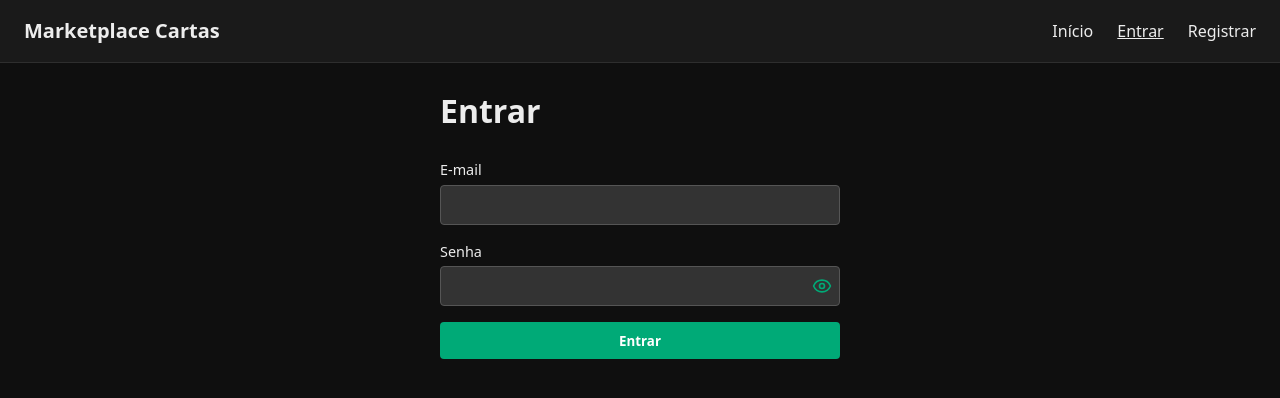
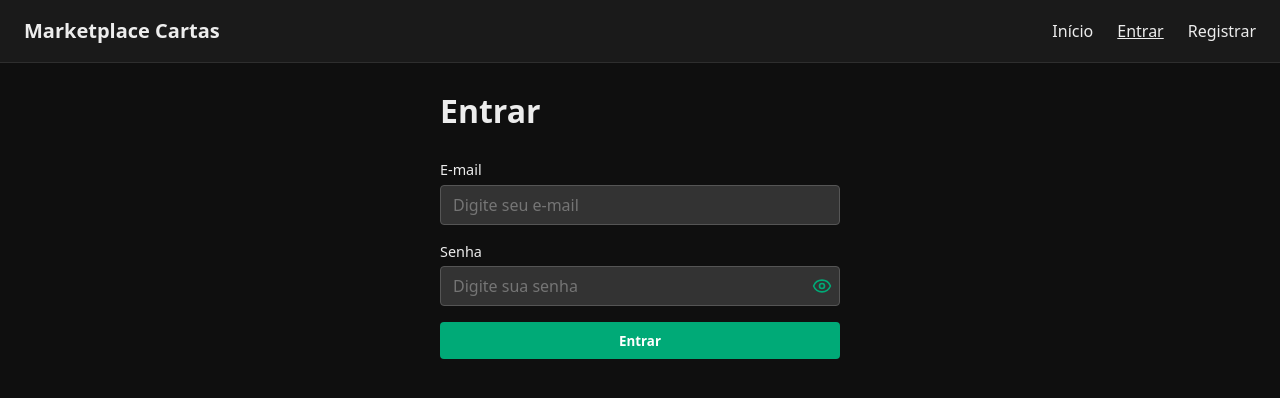
Before and after one commit to athena272/vue-trading-card-marketplace, a Vue app: page /login in a window 1280 px wide. Shown: the top 398 px of the page. Built offline with nearby package versions, Linux system fonts and the light colour scheme; no server answers.

Commit message:
chore: adicionando placeholder

```diff
--- a/src/components/LoginForm.vue
+++ b/src/components/LoginForm.vue
@@ -48,6 +48,7 @@ const onSubmit = handleSubmit(async (values) => {
         v-bind="emailAttrs"
         type="email"
         autocomplete="email"
+        placeholder="Digite seu e-mail"
       />
       <span v-if="errors.email" class="field-error">{{ errors.email }}</span>
     </div>
@@ -59,6 +60,7 @@ const onSubmit = handleSubmit(async (values) => {
           id="login-password"
           v-model="password"
           v-bind="passwordAttrs"
+          placeholder="Digite sua senha"
           :type="showPassword ? 'text' : 'password'"
           autocomplete="current-password"
           :aria-invalid="Boolean(errors.password)"
```
